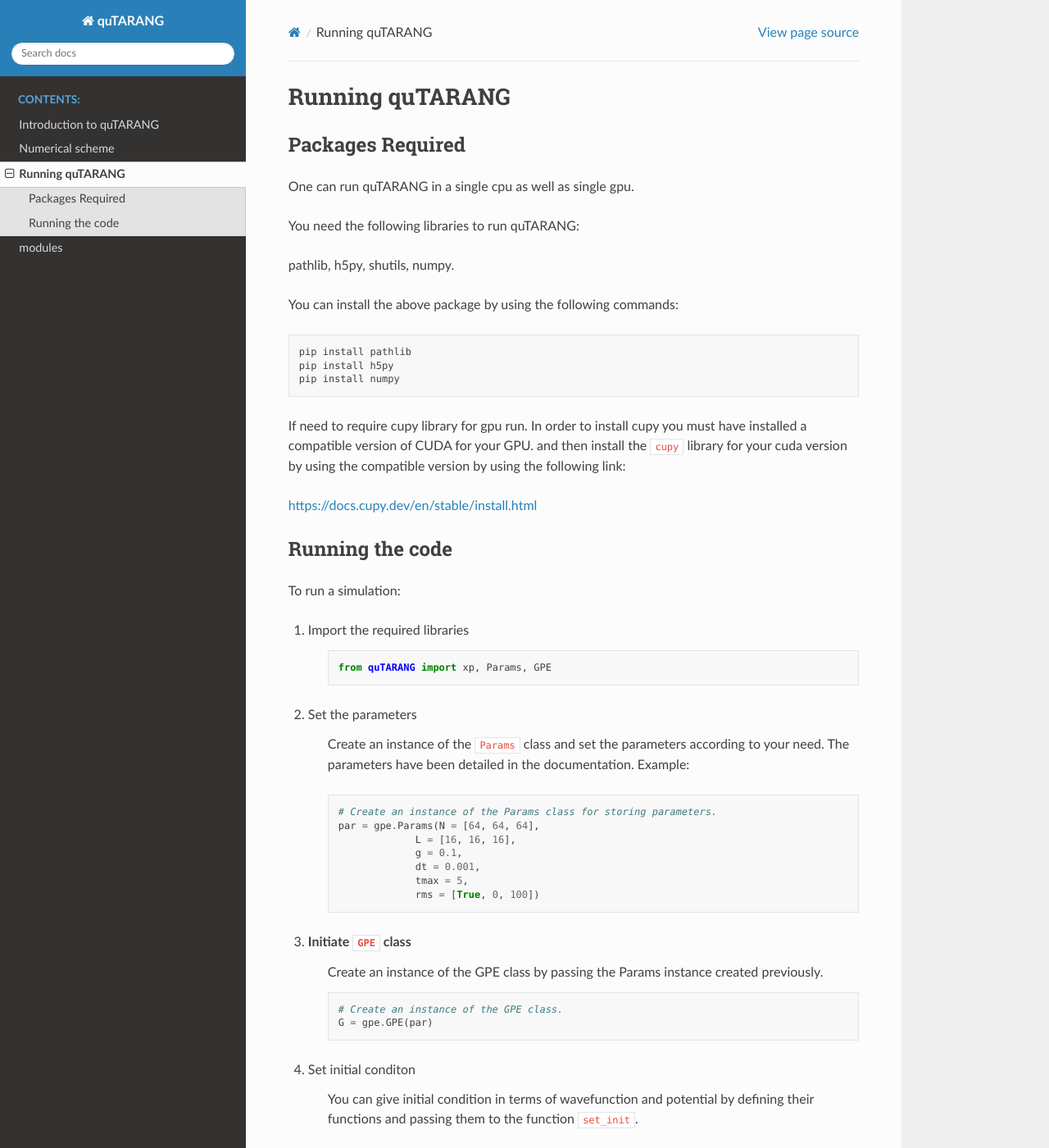
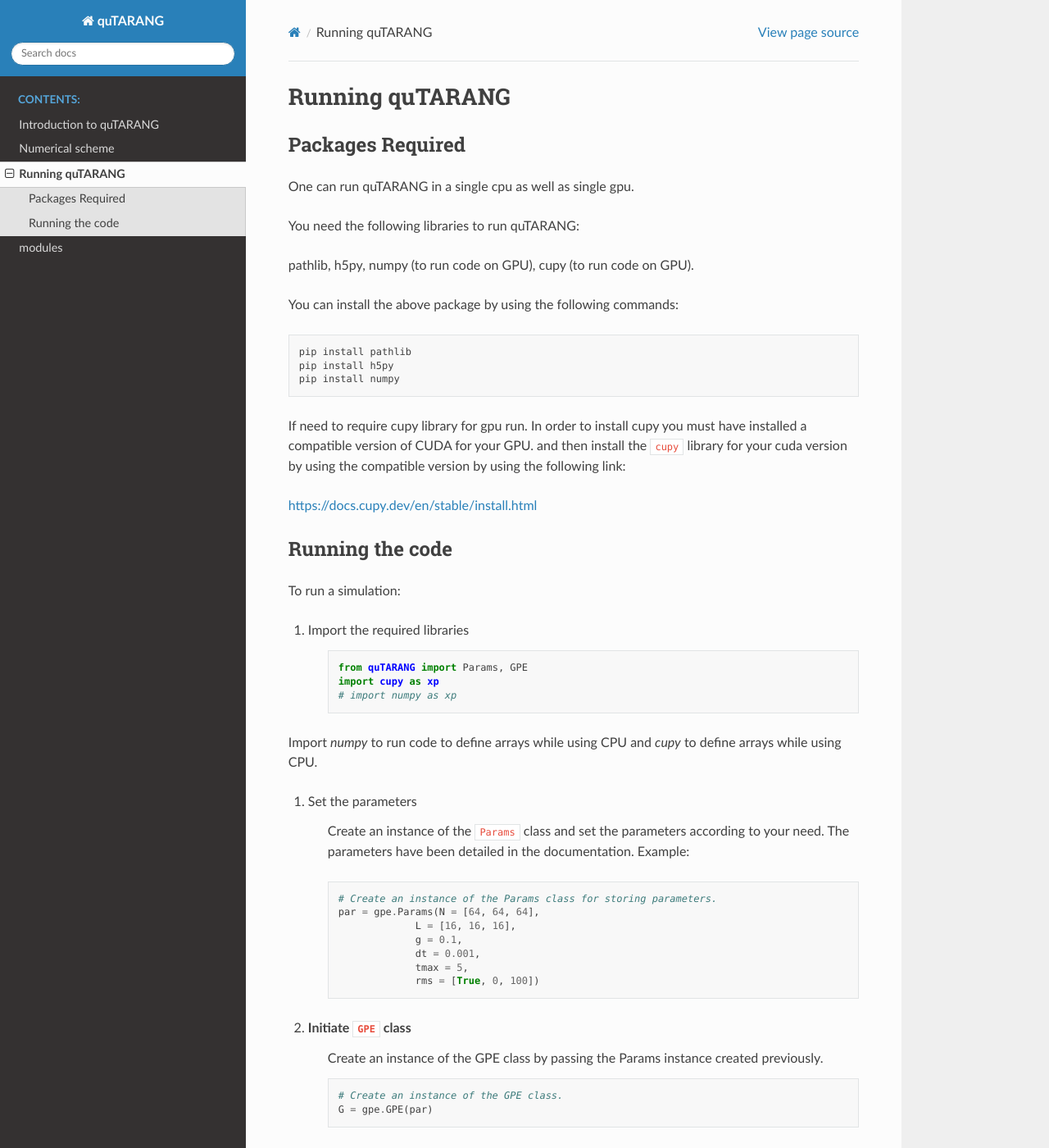
Before and after one commit to sachinrawat2207/quTARANG_dep, a Sphinx documentation site: the page built from docs/source/usage.rst, in a window 1280 px wide and 1400 px high. Shown: the whole window at 82% size. Built offline with Sphinx 7.4.7 and the Read the Docs theme 2.0.0, drawn with Linux system fonts in a browser that asks for light colours.

Commit message:
Update usage.rst

```diff
--- a/docs/source/usage.rst
+++ b/docs/source/usage.rst
@@ -9,7 +9,7 @@ One can run quTARANG in a single cpu as well as single gpu.
 
 You need the following libraries to run quTARANG:
 
-pathlib, h5py, shutils, numpy.
+pathlib, h5py, numpy (to run code on GPU), cupy (to run code on GPU).
 
 You can install the above package by using the following commands:
 
@@ -35,7 +35,11 @@ To run a simulation:
 
     .. code-block:: python
 
-        from quTARANG import xp, Params, GPE
+        from quTARANG import Params, GPE
+        import cupy as xp
+        # import numpy as xp
+
+Import `numpy` to run code to define arrays while using CPU and `cupy` to define arrays while  using CPU.
 
 
 #. Set the parameters
@@ -52,6 +56,8 @@ To run a simulation:
                      dt = 0.001,
                      tmax = 5,
                      rms = [True, 0, 100])
+
+
 
 #. Initiate ``GPE`` class
     Create an instance of the GPE class by passing the Params instance created previously.
```
